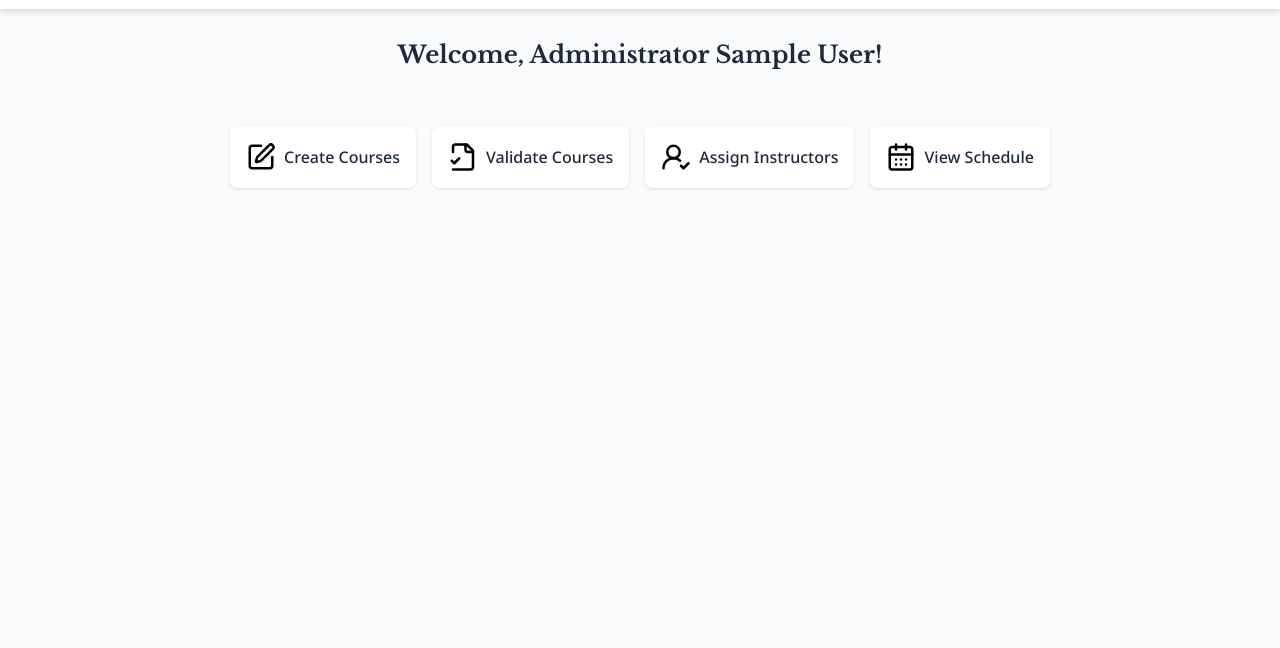
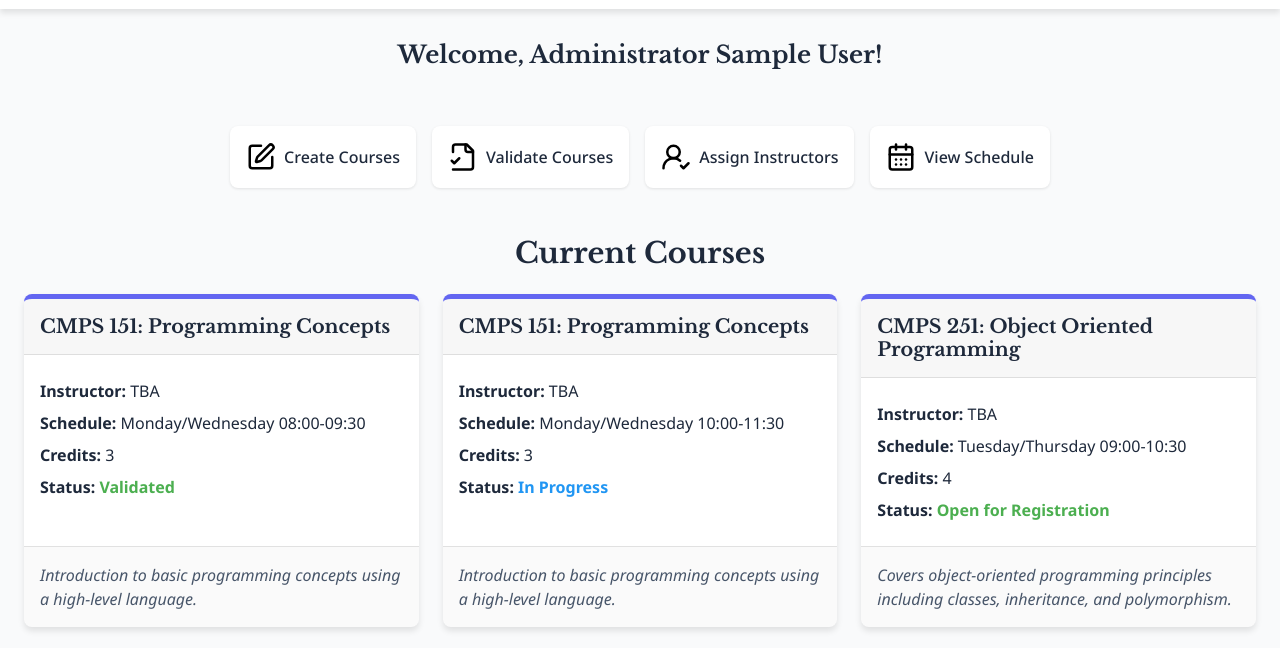
Before and after one commit to EduTrack-QU/phase01, a website with bundled scripts: page dashboard.html in a window 1280 px wide. Shown: the part 55-703 px from the top of the page. Built offline with nearby package versions, Linux system fonts and the light colour scheme; sample sign-in values are in the browser's storage.

Commit message:
added the current courses in the dashboard

```diff
--- a/js/index.js
+++ b/js/index.js
@@ -91,8 +91,84 @@ function initDashboard() {
         welcomeMsg.innerText = welcomeTemplates[role](currentUser.name);
     }
     loadNavigation(role);
+
+    // Add dashboard content for admin users
+    if (role === 'admin') {
+        // Create a container for the courses cards
+        const dashboardContent = document.createElement('div');
+        dashboardContent.className = 'dashboard-courses';
+        dashboardContent.innerHTML = `
+            <h3 class="section-title">Current Courses</h3>
+            <div class="courses-grid" id="dashboard-courses-container"></div>
+        `;
+
+        // Insert the container after the navigation
+        const nav = document.getElementById('nav');
+        if (nav) {
+            nav.parentNode.insertBefore(dashboardContent, nav.nextSibling);
+
+            // Load courses directly from localStorage using the same approach as in initValidationPage
+            loadCourses().then(coursesData => {
+                console.log("All courses loaded:", coursesData);
+
+                // Filter courses that are in progress or open for registration
+                const relevantCourses = coursesData.filter(course =>
+                    course.status === 'validated' ||
+                    course.status === 'in progress' ||
+                    course.available === true ||
+                    course.status === undefined // Include courses without explicit status
+                );
+
+                console.log("Filtered courses for dashboard:", relevantCourses);
+
+                const coursesContainer = document.getElementById('dashboard-courses-container');
+
+                if (coursesContainer && relevantCourses.length > 0) {
+                    relevantCourses.forEach(course => {
+                        const courseCard = document.createElement('div');
+                        courseCard.className = 'course-card';
+
+                        // Determine status class for styling
+                        let statusClass = 'status-pending';
+                        let statusText = 'Pending';
+
+                        if (course.status === 'validated') {
+                            statusClass = 'status-validated';
+                            statusText = 'Validated';
+                        } else if (course.status === 'in progress') {
+                            statusClass = 'status-in-progress';
+                            statusText = 'In Progress';
+                        } else if (course.available === true) {
+                            statusClass = 'status-validated';
+                            statusText = 'Open for Registration';
+                        }
+
+                        // Format schedule safely
+                        const schedule = course.time && course.time.days ?
+                            `${course.time.days.join('/')} ${course.time.time}` : 'TBA';
+
+                        courseCard.innerHTML = `
+                            <h3 class="course-title">${course.code}: ${course.title}</h3>
+                            <div class="course-details">
+                                <p><strong>Instructor:</strong> ${course.instructorId || 'TBA'}</p>
+                                <p><strong>Schedule:</strong> ${schedule}</p>
+                                <p><strong>Credits:</strong> ${course.creditHour || 'N/A'}</p>
+                                <p><strong>Status:</strong> <span class="${statusClass}">${statusText}</span></p>
+                            </div>
+                            <p class="course-description">${course.description || 'No description available.'}</p>
+                        `;
+
+                        coursesContainer.appendChild(courseCard);
+                    });
+                } else if (coursesContainer) {
+                    coursesContainer.innerHTML = '<p class="no-courses">No courses currently in progress or open for registration.</p>';
+                }
+            }).catch(error => {
+                console.error("Error loading courses for dashboard:", error);
+            });
+        }
+    }
 }
-
 function loadNavigation(role) {
     const nav = document.getElementById('nav');
     if (!nav || !navConfig[role]) return;
--- a/styles/dashboard.css
+++ b/styles/dashboard.css
@@ -61,3 +61,89 @@
 .logout-button:hover {
   background-color: #d32f2f;
 }
+
+/* Course cards styling */
+.section-title {
+  text-align: center;
+  margin: var(--space-lg) 0;
+  color: var(--color-text-primary);
+  font-size: 1.8rem;
+}
+
+.courses-grid {
+  display: grid;
+  grid-template-columns: repeat(auto-fill, minmax(300px, 1fr));
+  gap: var(--space-lg);
+  padding: 0 var(--space-lg) var(--space-xl);
+}
+
+.course-card {
+  background-color: var(--color-bg-primary);
+  border-radius: var(--radius-md);
+  box-shadow: var(--shadow-md);
+  overflow: hidden;
+  transition: transform 0.3s, box-shadow 0.3s;
+  display: flex;
+  flex-direction: column;
+  height: 100%;
+  border-top: 5px solid var(--color-primary);
+}
+
+.course-card:hover {
+  transform: translateY(-5px);
+  box-shadow: var(--shadow-lg);
+}
+
+.course-title {
+  padding: var(--space-md);
+  margin: 0;
+  background-color: rgba(0, 0, 0, 0.03);
+  border-bottom: 1px solid rgba(0, 0, 0, 0.1);
+  font-size: 1.2rem;
+}
+
+.course-details {
+  padding: var(--space-md);
+  flex-grow: 1;
+}
+
+.course-details p {
+  margin: var(--space-sm) 0;
+}
+
+.course-description {
+  padding: var(--space-md);
+  margin: 0;
+  background-color: rgba(0, 0, 0, 0.02);
+  border-top: 1px solid rgba(0, 0, 0, 0.1);
+  font-style: italic;
+  color: var(--color-text-secondary);
+}
+
+.status-validated {
+  color: #4caf50;
+  font-weight: bold;
+}
+
+.status-in-progress {
+  color: #2196f3;
+  font-weight: bold;
+}
+
+.status-pending {
+  color: #ff9800;
+  font-weight: bold;
+}
+
+.status-cancelled {
+  color: #f44336;
+  font-weight: bold;
+}
+
+.no-courses {
+  grid-column: 1 / -1;
+  text-align: center;
+  padding: var(--space-xl);
+  color: var(--color-text-secondary);
+  font-style: italic;
+}
```
